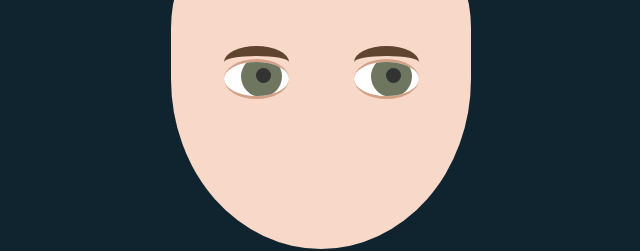
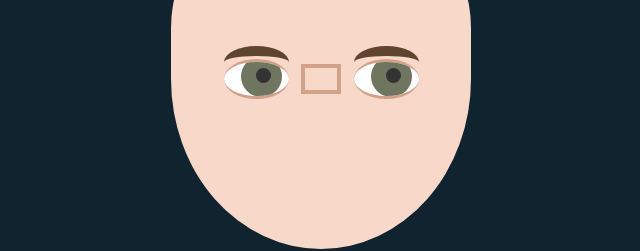
Before and after one commit to Annie-Huang/me-in-css, a website: page index.html in a window 1280 px wide. Shown: the part 321-572 px from the top of the page, 319-959 px from the left. Drawn offline with Linux system fonts and the light colour scheme.

Commit message:
Create a nose through border.

```diff
--- a/style.css
+++ b/style.css
@@ -85,3 +85,11 @@ body {
 
   margin-bottom: 35px; /* this is to push up the eye brow so it won't hide behide the eye */
 }
+
+.nose {
+  position: absolute;
+  border: 4px solid hsl(19, 46%, 68%);
+
+  width: 40px;
+  height: 30px;
+}
```
